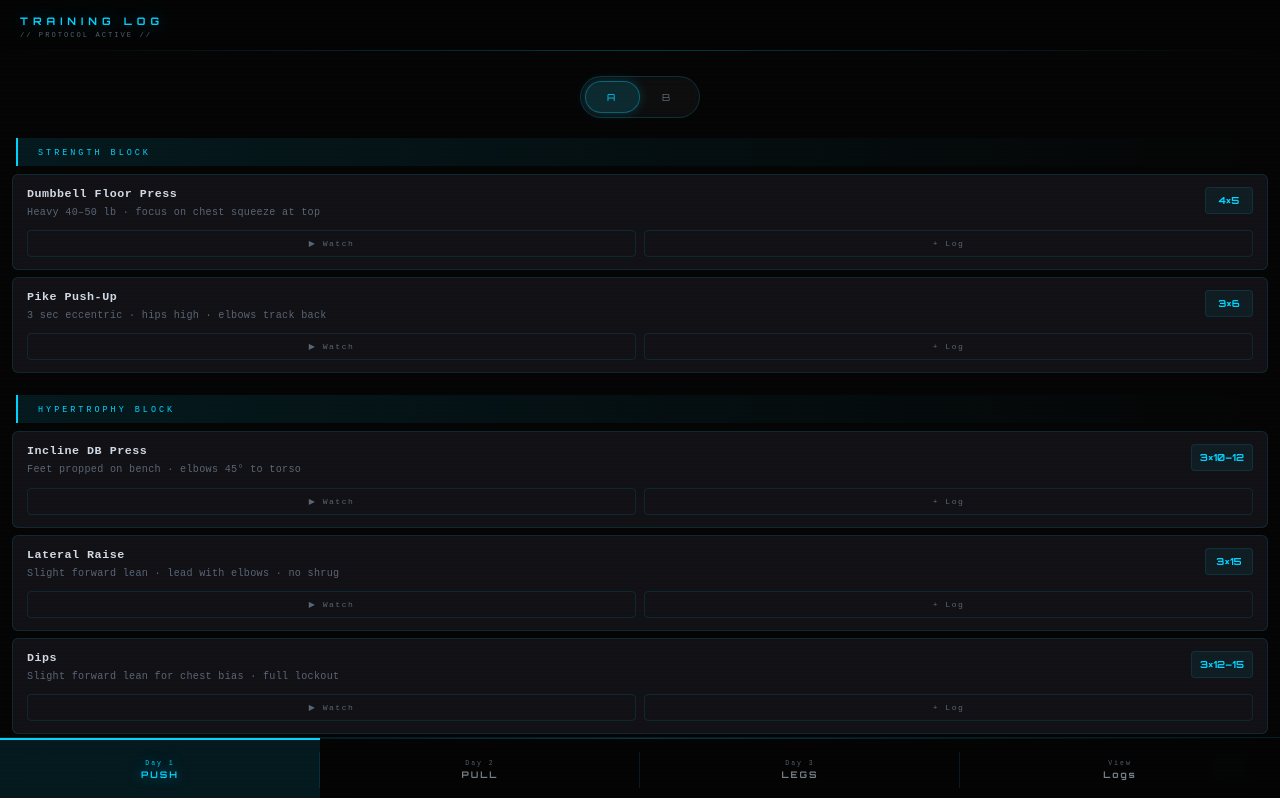
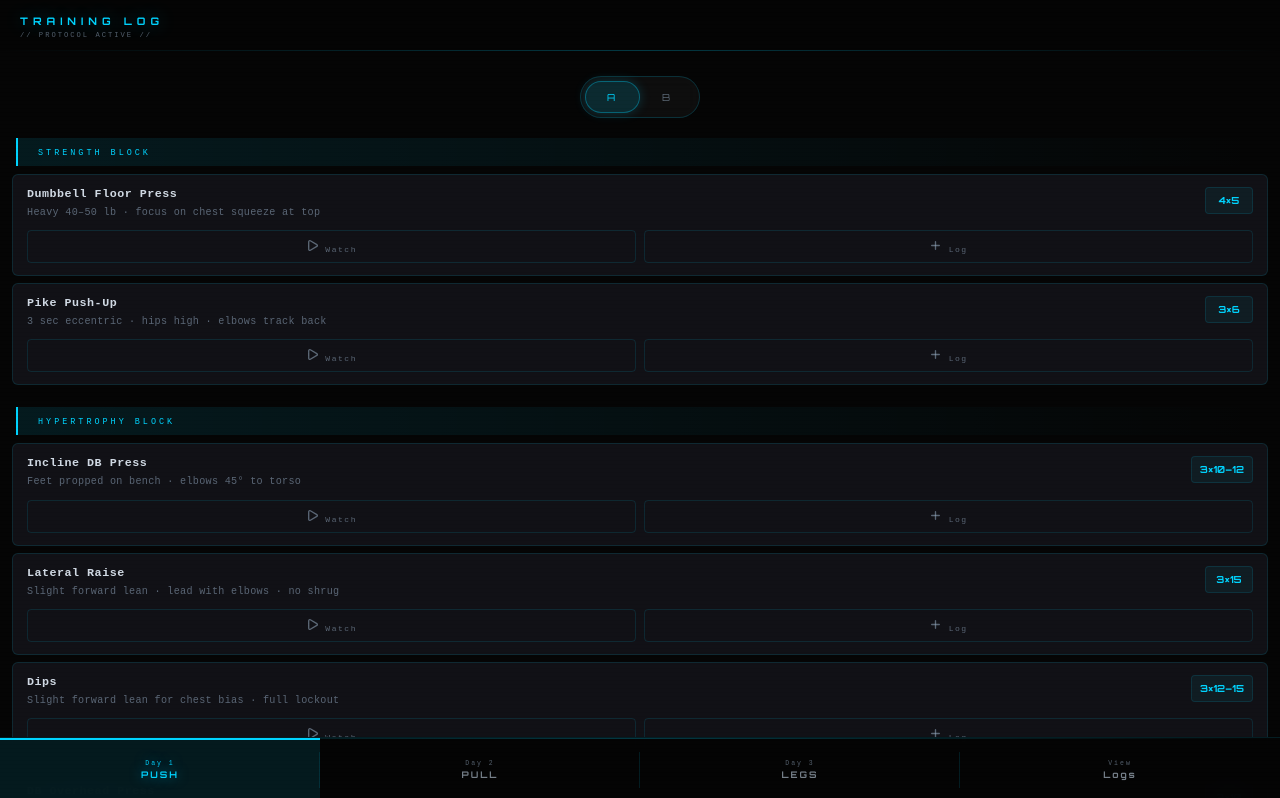
Before and after one commit to Nyarlat-hotep/workout, a React (Vite) app: page / in a window 1280 px wide. Shown: the top 798 px of the page. Built offline with nearby package versions, Linux system fonts and the light colour scheme; no server answers.

Commit message:
feat: replace unicode icons with lucide-react throughout
Co-Authored-By: Claude Sonnet 4.6 <noreply@anthropic.com>

```diff
--- a/package.json
+++ b/package.json
@@ -12,6 +12,7 @@
   "dependencies": {
     "@radix-ui/react-slider": "^1.3.6",
     "@supabase/supabase-js": "^2.101.1",
+    "lucide-react": "^1.7.0",
     "react": "^19.2.4",
     "react-datepicker": "^9.1.0",
     "react-dom": "^19.2.4"
--- a/src/components/ExerciseCard.jsx
+++ b/src/components/ExerciseCard.jsx
@@ -1,3 +1,4 @@
+import { Play, Plus } from 'lucide-react'
 import './ExerciseCard.css'
 
 export default function ExerciseCard({ exercise, onLog }) {
@@ -20,10 +21,10 @@ export default function ExerciseCard({ exercise, onLog }) {
       </div>
       <div className="exercise-actions">
         <button className="exercise-btn exercise-btn--watch" onClick={handleWatch}>
-          ▶ Watch
+          <Play size={13} strokeWidth={2.5} /> Watch
         </button>
         <button className="exercise-btn exercise-btn--log" onClick={() => onLog(exercise)}>
-          + Log
+          <Plus size={13} strokeWidth={2.5} /> Log
         </button>
       </div>
     </div>
--- a/src/components/LogModal.jsx
+++ b/src/components/LogModal.jsx
@@ -1,4 +1,5 @@
 import { useState, useRef, useEffect } from 'react'
+import { X } from 'lucide-react'
 import * as RadixSlider from '@radix-ui/react-slider'
 import { supabase } from '../lib/supabase'
 import DatePicker from './DatePicker'
@@ -226,7 +227,7 @@ export default function LogModal({ exercise, day, onClose, onSaved }) {
     <div className="log-screen">
       <div className="log-header">
         <span className="log-title">{exercise.name}</span>
-        <button className="log-close" onClick={onClose}>✕</button>
+        <button className="log-close" onClick={onClose}><X size={18} strokeWidth={2} /></button>
       </div>
 
       <div className="log-date-row">
--- a/src/components/LogsView.jsx
+++ b/src/components/LogsView.jsx
@@ -1,4 +1,5 @@
 import { useEffect, useState } from 'react'
+import { X, ArrowUp, ArrowDown } from 'lucide-react'
 import { supabase } from '../lib/supabase'
 import './LogsView.css'
 
@@ -61,7 +62,7 @@ export default function LogsView() {
           className="logs-sort-btn"
           onClick={() => setSortAsc(a => !a)}
         >
-          {sortAsc ? '↑ Oldest' : '↓ Newest'}
+          {sortAsc ? <><ArrowUp size={13} strokeWidth={2.5} /> Oldest</> : <><ArrowDown size={13} strokeWidth={2.5} /> Newest</>}
         </button>
       </div>
 
@@ -90,7 +91,7 @@ export default function LogsView() {
               onChange={e => setFilterDate(e.target.value)}
             />
             {filterDate && (
-              <button className="logs-clear-date" onClick={() => setFilterDate('')}>✕</button>
+              <button className="logs-clear-date" onClick={() => setFilterDate('')}><X size={13} strokeWidth={2.5} /></button>
             )}
           </div>
         </div>
```
Also changed, not shown: 1 other file (tests, documents, lock files or other folders).
